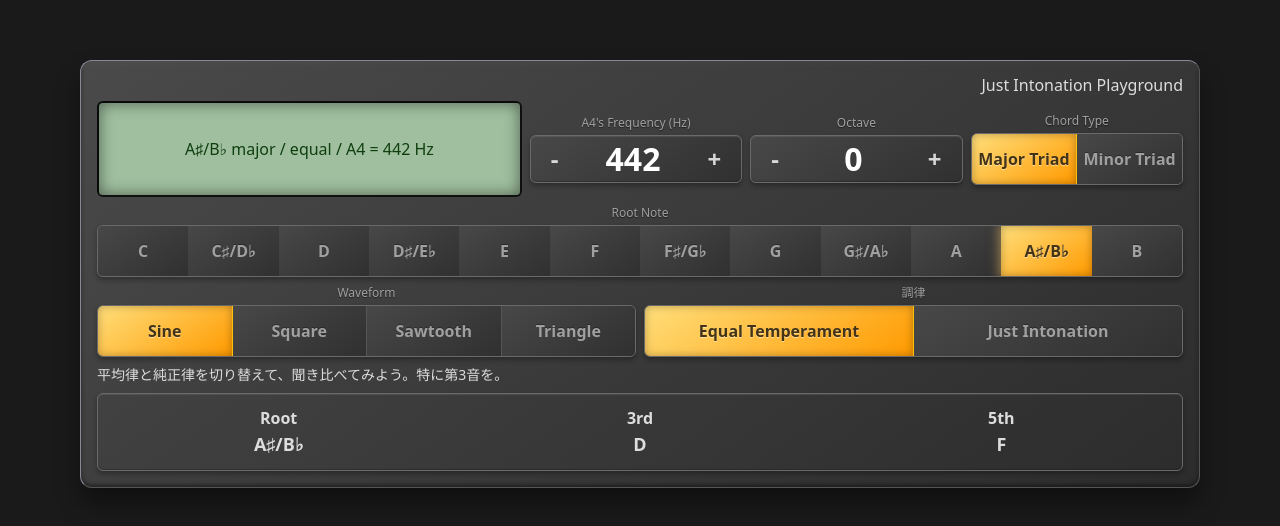
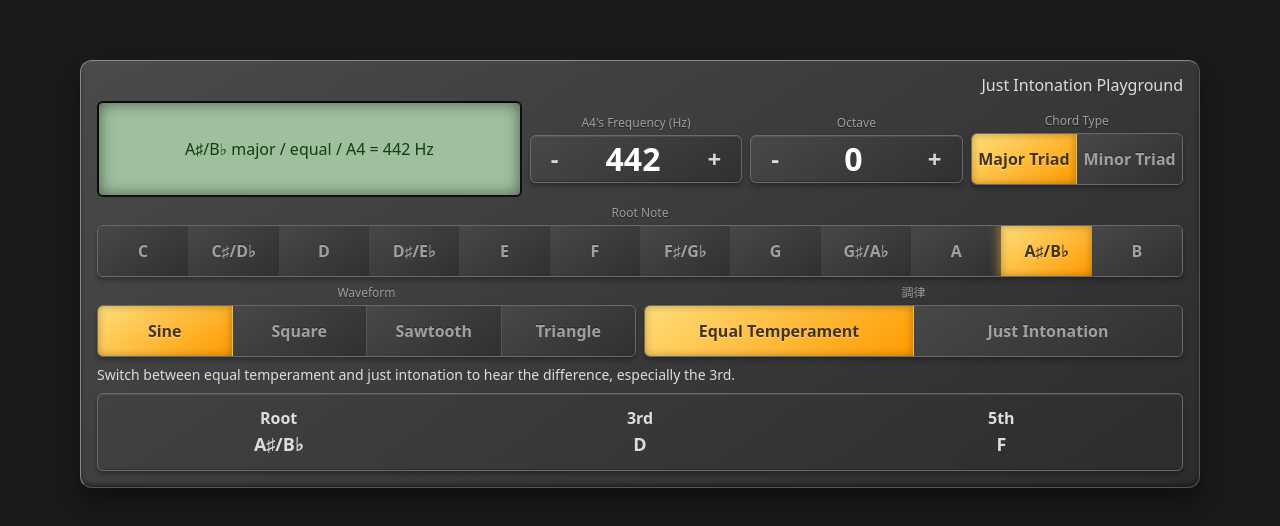
Before and after one commit to Nyoho/just-intonation, a React (Vite) app: page / in a window 1280 px wide. Shown: the part 126-652 px from the top of the page. Built offline with nearby package versions, Linux system fonts and the light colour scheme.

Commit message:
Localize comparison message

```diff
--- a/src/App.tsx
+++ b/src/App.tsx
@@ -382,7 +382,7 @@ export default function App() {
           />
         </div>
 
-        <p className="text-sm truncate mb-2">平均律と純正律を切り替えて、聞き比べてみよう。特に第3音を。</p>
+        <p className="text-sm truncate mb-2">{t('comparisonMessage')}</p>
 
         {/* 各和音（根音・第3音・第5音）のトグルボタン */}
         <div className="mb-4 landscape:order-last landscape:mb-2">
--- a/src/i18n/locales/en.json
+++ b/src/i18n/locales/en.json
@@ -16,6 +16,7 @@
   "fifthText": "5th",
   "startPrompt": "Tap anywhere to start audio",
   "startButton": "Start Audio",
+  "comparisonMessage": "Switch between equal temperament and just intonation to hear the difference, especially the 3rd.",
   "octave": "Octave",
   "waveform": "Waveform",
   "sine": "Sine",
--- a/src/i18n/locales/ja.json
+++ b/src/i18n/locales/ja.json
@@ -16,6 +16,7 @@
   "fifthText": "第5音",
   "startPrompt": "どこでもタップして音声を開始",
   "startButton": "音声の再生を開始する",
+  "comparisonMessage": "平均律と純正律を切り替えて、聞き比べてみよう。特に第3音を。",
   "octave": "オクターブ",
   "waveform": "音色",
   "sine": "正弦波",
```
